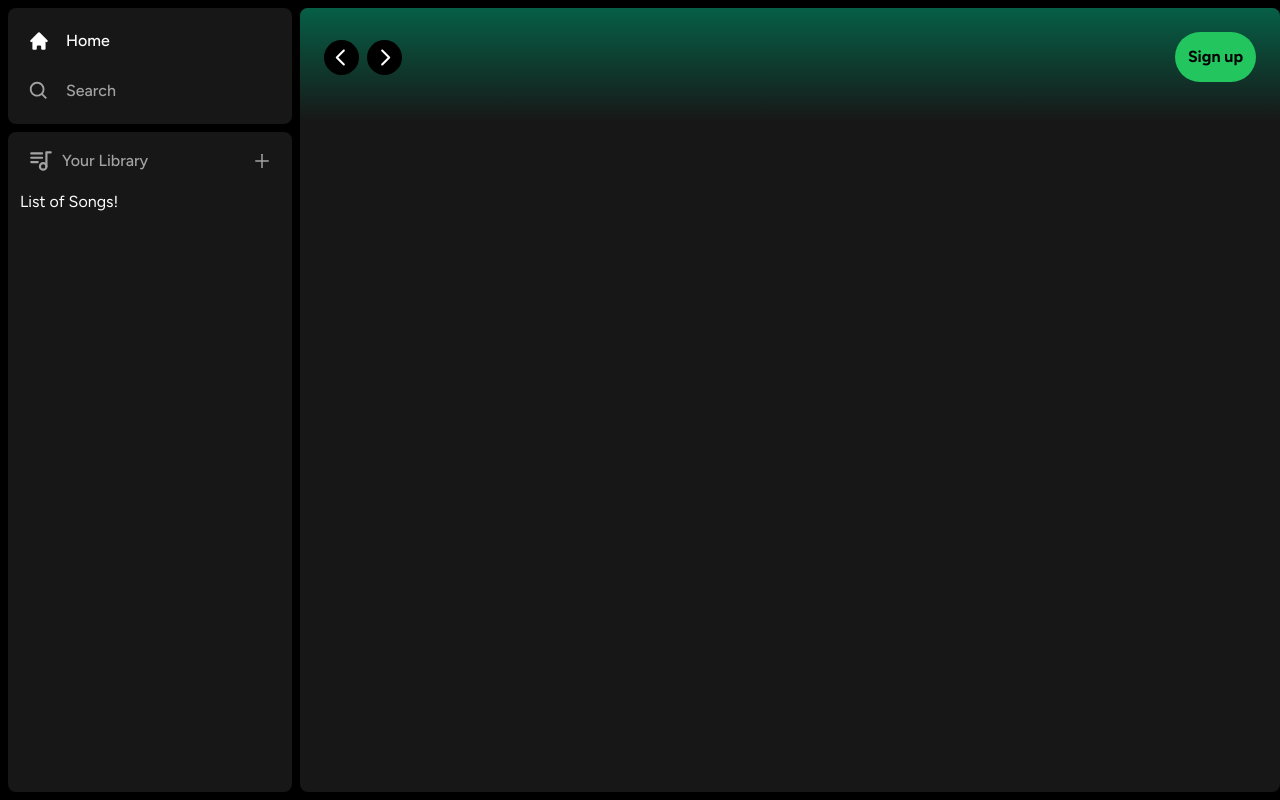
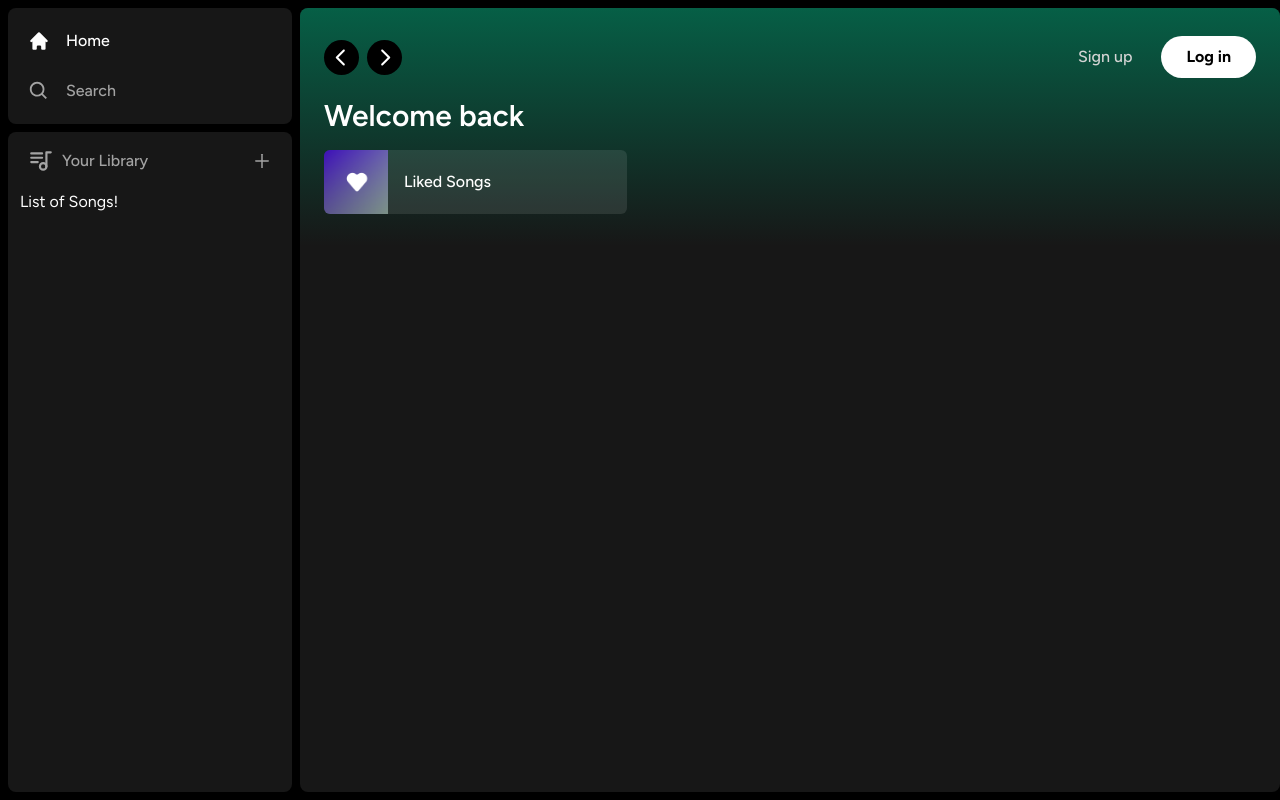
Before and after one commit to CharlesDobsonJr/spotify-clone, a Next.js app: page / in a window 1280 px wide. Built offline with nearby package versions, Linux system fonts and the light colour scheme.

Commit message:
Added an image and styling to home page.

```diff
--- a/app/(site)/page.tsx
+++ b/app/(site)/page.tsx
@@ -1,4 +1,5 @@
 import Header from "@/components/Header";
+import ListItem from "@/components/ListItem";
 
 export default function Home() {
   return (
@@ -11,7 +12,34 @@
       overflow-y-auto
     ">
       <Header>
-        Header
+        <div className="mb-2">
+          <h1
+            className="
+              text-white
+              text-3xl
+              font-semibold
+              "
+            >
+            Welcome back
+          </h1>
+          <div
+            className="
+              grid
+              grid-cols-1
+              sm:grid-cols-2
+              xl:grid-cols-3
+              2xl:grid-cols-4
+              gap-3
+              mt-4
+              "
+            >
+              <ListItem
+                image="/images/liked.png"
+                name="Liked Songs"
+                href="liked"
+              />
+          </div>
+        </div>
       </Header>
 
     </div>
--- a/components/Header.tsx
+++ b/components/Header.tsx
@@ -116,14 +116,33 @@
                 >
                     <>
                         <div>
-                            <Button>
+                            <Button
+                                onClick={() => {}}
+                                className="
+                                    bg-transparent
+                                    text-neutral-300
+                                    font-medium
+                                "
+                            >
                                 Sign up
                             </Button>
                         </div>
+                        <div>
+                            <Button
+                                onClick={() => {}}
+                                className="
+                                    bg-white
+                                    px-6
+                                    py-2
+                                "
+                            >
+                                Log in
+                            </Button>
+                        </div>
                     </>
-
             </div>
             </div>
+            {children}
 
         </div>
     );
--- /dev/null
+++ b/components/ListItem.tsx
@@ -0,0 +1,80 @@
+"use client";
+
+import Image from "next/image";
+import { useRouter } from "next/navigation";
+import { FaPlay } from "react-icons/fa";
+
+interface ListItemProps {
+    image: string;
+    name: string;
+    href: string;
+}
+
+const ListItem: React.FC<ListItemProps> = ({
+    image,
+    name,
+    href
+}) => {
+    const router = useRouter();
+
+    const onClick = () => {
+        // Add authentication before push
+        router.push(href);
+    }
+
+    return (
+        <button
+            className="
+                relative
+                group
+                flex
+                items-center
+                rounded-md
+                overflow-hidden
+                gap-x-4
+                bg-neutral-100/10
+                hover:bg-neutral-100/20
+                transition
+                pr-4
+                "
+            >
+            <div className="
+                relative
+                min-h-[64px]
+                min-w-[64px]
+                ">
+                <Image
+                    className="object-cover"
+                    fill
+                    src={image}
+                    alt="Image"
+                />
+            </div>
+            <p className="font-medium truncate py-5">
+                {name}
+            </p>
+            <div
+                className="
+                    absolute
+                    transition
+                    opacity-0
+                    rounded-full
+                    flex
+                    items-center
+                    justify-center
+                    bg-green-500
+                    p-4
+                    drop-shadow-md
+                    right-5
+                    group-hover:opacity-100
+                    hover:scale-110
+                    "
+            >
+                <FaPlay className="text-black" />
+            </div>
+
+        </button>
+    );
+}
+
+export default ListItem;
```
Also changed, not shown: public/images/liked.png (added).
